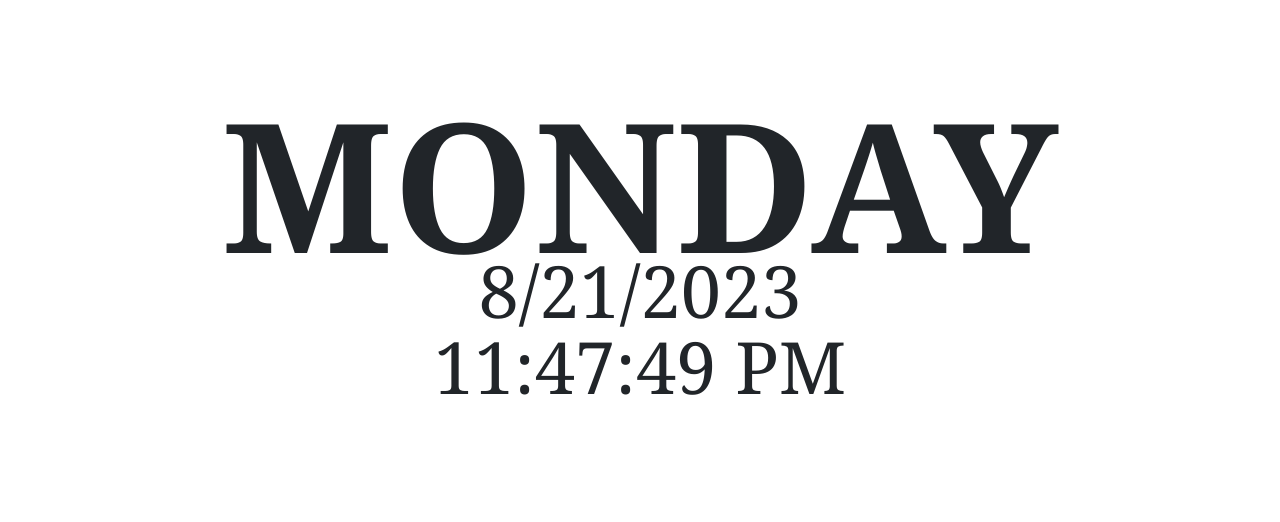
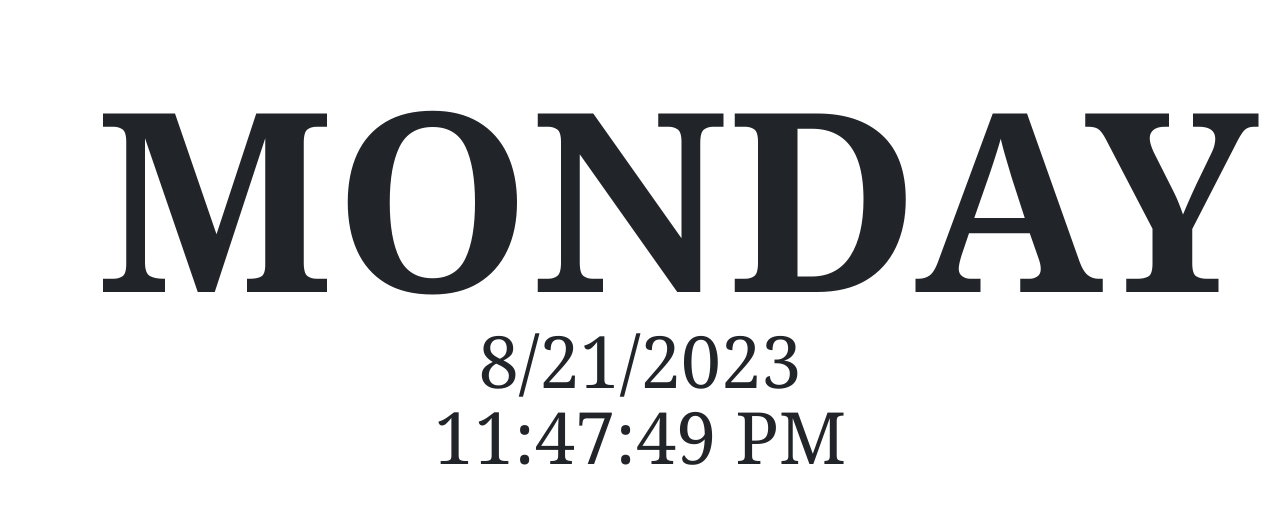
Before and after one commit to gnieb/jobsurge, a React (Create React App) app in the folder client/: page / in a window 1280 px wide. Shown: the part 130-652 px from the top of the page. Built offline with nearby package versions, Linux system fonts and the light colour scheme; no server answers.

Commit message:
fix line height for the large font display

```diff
--- a/client/src/Time.js
+++ b/client/src/Time.js
@@ -11,10 +11,10 @@ export default function Time(){
     const days = ["Sunday", "Monday", "Tuesday", "Wednesday", "Thursday", "Friday", "Saturday"]
     const weekDay = days[(date.getDay())]
     return(
-        <div className="p-5">
+        <div className="">
             <div className="text-center">
-                <div className="text-3xl lg:text-[180px] p-5">
-                    <div className="font-bold">{weekDay.toUpperCase()}</div>
+                <div className="text-3xl lg:text-[250px] font-black leading-none	">
+                    {weekDay.toUpperCase()}
                 </div>
                 <div className="text-3xl sm:text-7xl p-1">{date.toLocaleDateString()}</div>
                 <div className="text-3xl sm:text-7xl ">{date.toLocaleTimeString()}</div>
```
Also changed, not shown: 1 other file (tests, documents, lock files or other folders).
